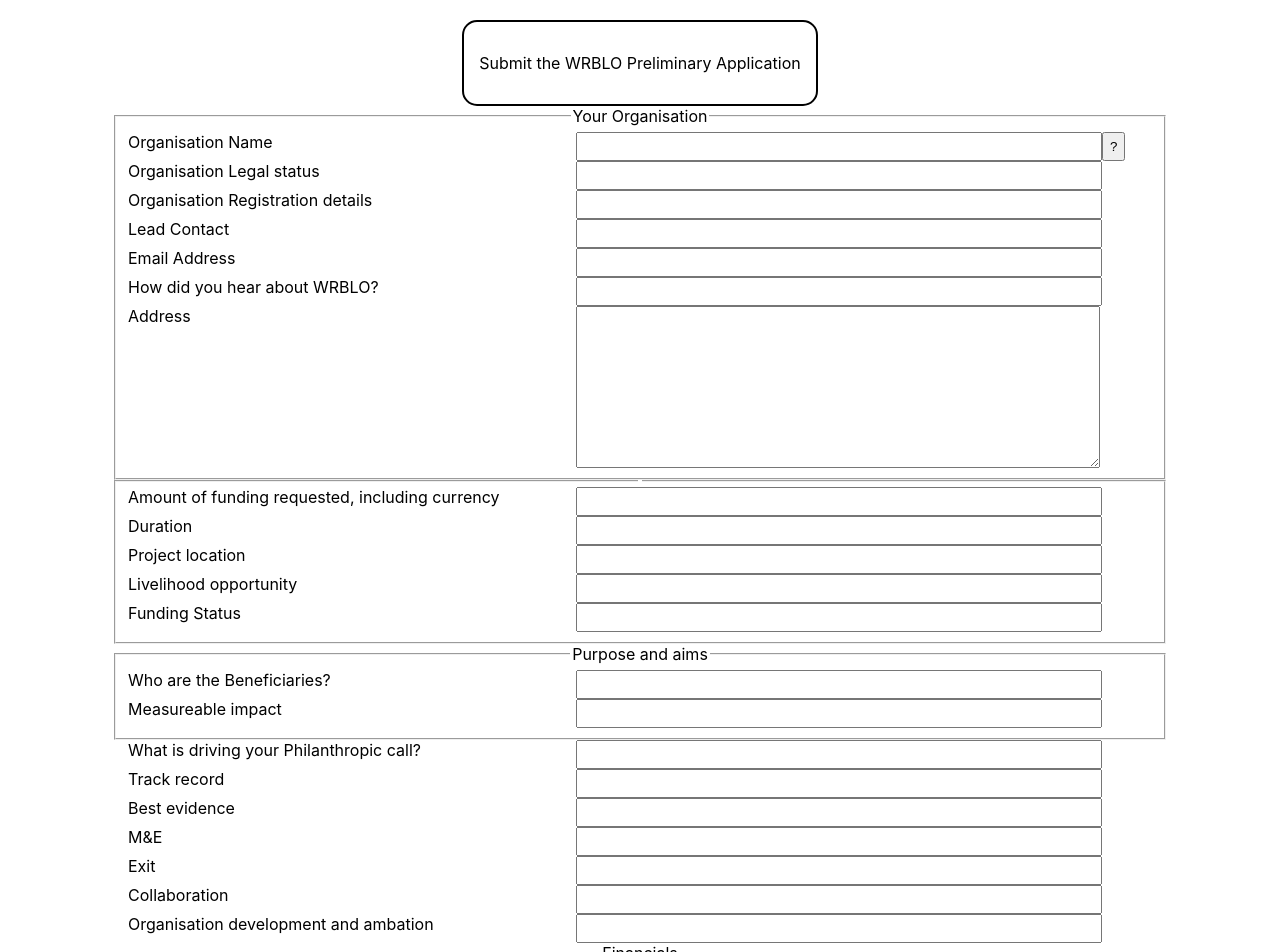
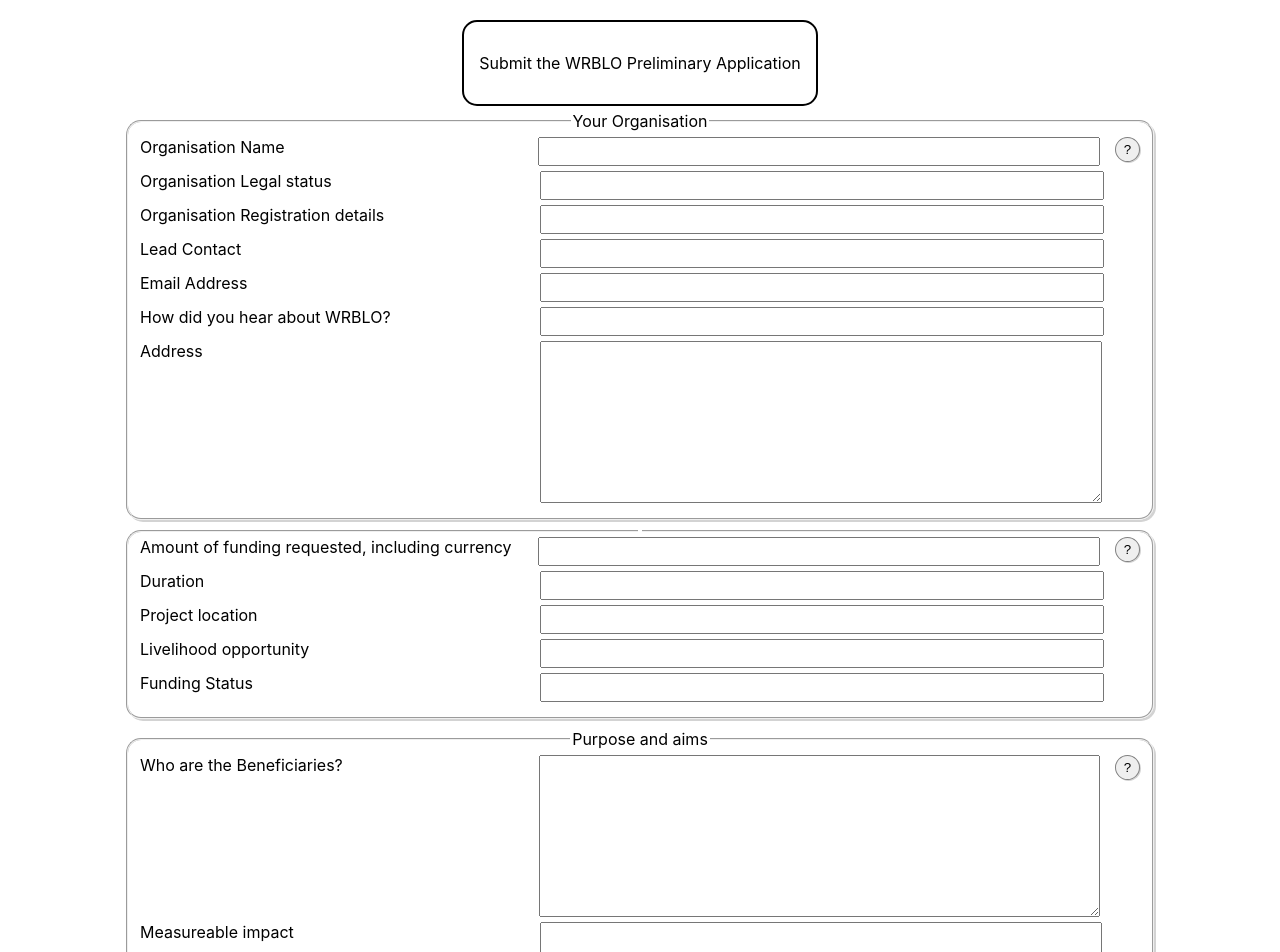
Before and after one commit to Raxxius/wrblo-apply-v2-form, a React (Create React App) app: page / in a window 1280 px wide. Shown: the top 952 px of the page. Built offline with nearby package versions, Linux system fonts and the light colour scheme.

Commit message:
additional styling and example2 building

```diff
--- a/src/Components/FormBuilder.jsx
+++ b/src/Components/FormBuilder.jsx
@@ -10,7 +10,7 @@
  * {
  * id: 'str'
  * listType: 'str',
- * formTitle: '{title of form}'
+ * formtitle: '{title of form}'
  * formText: '{User input text}'
  * maxCharacter: '{max number of characters in the input}
  * }
@@ -29,10 +29,6 @@
 /* indivdual form component */
 
 const FormItem = (props) => {
-  const style = {
-    display: "flex",
-    flexDirection: "row",
-  };
 
   let helpButton = "";
 
@@ -52,7 +48,7 @@
       onChange={handleChange}
       value={props.value}
       style={{
-        width: "40vw",
+        width: "550px",
         textAlign: "left",
         padding: "5px",
       }}
@@ -68,7 +64,7 @@
         onChange={handleChange}
         value={props.value}
         style={{
-          width: "40vw",
+          width: "550px",
           textAlign: "left",
           padding: "5px",
           height: "150px",
@@ -103,18 +99,18 @@
       style={{
         display: "flex",
         flexDirection: "row",
-        width: "80vw",
+        width: "1000px",
       }}
     >
       <label
         className="form"
         htmlFor={props.id}
         style={{
-          width: "35vw",
+          width: "400px",
           textAlign: "left",
         }}
       >
-        {props.formTitle}
+        {props.formtitle}
       </label>
       {input}
       {helpButton}
@@ -168,10 +164,10 @@
     );
     const emailBody = formData.map((form) => {
       if (form.listType !== "fieldset") {
-        return `%0A%0A ${form.formTitle}: %0A%0A ${form.formText}`;
+        return `%0A%0A ${form.formtitle}: %0A%0A ${form.formText}`;
       } else {
         const subForm = form["list"].map((subform) => {
-          return `%0A%0A ${subform.formTitle}: %0A%0A ${subform.formText}`;
+          return `%0A%0A ${subform.formtitle}: %0A%0A ${subform.formText}`;
         });
         return `%0A%0A ${form.legend} ${subForm}`;
       }
@@ -213,6 +209,7 @@
     }
   });
 
+  /* Core return render **/
   return (
     <div className="form-box" style={style}>
       <div
@@ -262,7 +259,7 @@
           <input
             type="file"
             name="load"
-            formTitle="Load from Text file"
+            formtitle="Load from Text file"
             onChange={handleLoad}
           />
         </div>
--- a/src/Tests/Example2.jsx
+++ b/src/Tests/Example2.jsx
@@ -1,210 +1,228 @@
 const WRBLO_PRELIMINARY = {
   formList: [
     {
-            id: '0',
-            listType: 'fieldset',
-            legend: 'Your Organisation',
+      id: "0",
+      listType: "fieldset",
+      legend: "Your Organisation",
       list: [
         {
-                id: '1A',
-                listType: 'text',
-                formTitle: 'Organisation Name',
-                formText: '',
+          id: "1A",
+          listType: "text",
+          formtitle: "Organisation Name",
+          formText: "",
           maxCharacter: 150,
-                helpButton: `The first and usually the easiest part of the application asks for the applicant group's name, address, and telephone/fax numbers. However, WRBLO will expect the most senior person or chairperson to be the designated contact for signing contracts etc if you are successful be sure to have someone who can sign the application on the organisation’s behalf listed as the key contact.`
+          helpButton: `The first and usually the easiest part of the application asks for the applicant group's name, address, and telephone/fax numbers. However, WRBLO will expect the most senior person or chairperson to be the designated contact for signing contracts etc if you are successful be sure to have someone who can sign the application on the organisation’s behalf listed as the key contact.`,
         },
         {
-                id: '1B',
-                listType: 'text',
-                formTitle: 'Organisation Legal status',
-                formText: '',
+          id: "1B",
+          listType: "text",
+          formtitle: "Organisation Legal status",
+          formText: "",
           maxCharacter: 150,
         },
         {
-                id: '1C',
-                listType: 'text',
-                formTitle: 'Organisation Registration details',
-                formText: '',
+          id: "1C",
+          listType: "text",
+          formtitle: "Organisation Registration details",
+          formText: "",
           maxCharacter: 150,
         },
         {
-                id: '1D',
-                listType: 'text',
-                formTitle: 'Lead Contact',
-                formText: '',
+          id: "1D",
+          listType: "text",
+          formtitle: "Lead Contact",
+          formText: "",
           maxCharacter: 150,
         },
         {
-                id: '1E',
-                listType: 'email',
-                formTitle: 'Email Address',
-                formText: '',
+          id: "1E",
+          listType: "email",
+          formtitle: "Email Address",
+          formText: "",
           maxCharacter: 150,
         },
         {
-                id: '1E',
-                listType: 'text',
-                formTitle: 'How did you hear about WRBLO?',
-                formText: '',
+          id: "1F",
+          listType: "text",
+          formtitle: "How did you hear about WRBLO?",
+          formText: "",
           maxCharacter: 150,
         },
         {
-                id: '1F',
-                listType: 'textarea',
-                formTitle: 'Address',
-                formText: '',
+          id: "1G",
+          listType: "textarea",
+          formtitle: "Address",
+          formText: "",
           maxCharacter: 250,
-            }]
+        },
+      ],
     },
     {
-            id: '4',
-            listType: 'fieldset',
-            legend: '',
-            list: [{
-                id: '5',
-                listType: 'text',
-                formTitle: 'Amount of funding requested, including currency',
-                formText: '',
+      id: "4",
+      listType: "fieldset",
+      legend: "",
+      list: [
+        {
+          id: "5",
+          listType: "text",
+          formtitle: "Amount of funding requested, including currency",
+          formText: "",
+          maxCharacter: 150,
+          helpButton:
+            "WRBLO will require a realistic and well-costed budget to be submitted with the application. Regardless of what you ask us for - you will need to fully cost the project and include every possible expense. WRBLO will not generally pay for items retrospectively, i.e. they will not backdate a grant for items purchased or salaries already paid. You need to wait to hear if you have been successful before any expenditure for the items requested can be made. When applying for funding to cover capital build and equipment, you will need realistic estimates and quotes. For salaries, you are recommended to choose a salary level from a recognized scale. For overheads, it is necessary to detail how you have calculated the costs, for example from previous bills or costs in similar projects. If you are budgeting for a project, which lasts for more than a year, you will have to take inflation and general cost of living increases into account. Staff salary increases, potential increases in electricity, telephone charges and even stationery all have to be budgeted for. Also, if you are applying for a project that is due to start several months away, will the price have increased during those ten months? Consider that WRBLO may accept volunteer hours as a community contribution known as a contribution in-kind as match funding. Match funding is where WRBLO agrees to fund only a percentage of costs and expects funding to be ‘matched' from other sources.",
+        },
+        {
+          id: "6",
+          listType: "text",
+          formtitle: "Duration",
+          formText: "",
           maxCharacter: 150,
         },
         {
-                id: '6',
-                listType: 'text',
-                formTitle: 'Duration',
-                formText: '',
+          id: "7",
+          listType: "text",
+          formtitle: "Project location",
+          formText: "",
           maxCharacter: 150,
         },
         {
-                id: '7',
-                listType: 'text',
-                formTitle: 'Project location',
-                formText: '',
+          id: "8",
+          listType: "text",
+          formtitle: "Livelihood opportunity",
+          formText: "",
           maxCharacter: 150,
         },
         {
-                id: '8',
-                listType: 'text',
-                formTitle: 'Livelihood opportunity',
-                formText: '',
+          id: "9",
+          listType: "text",
+          formtitle: "Funding Status",
+          formText: "",
+          maxCharacter: 150,
+        },
+      ],
+    },
+    {
+      id: "10",
+      listType: "fieldset",
+      legend: "Purpose and aims",
+      list: [
+        {
+          id: "11",
+          listType: "textarea",
+          formtitle: "Who are the Beneficiaries?",
+          formText: "",
+          maxCharacter: 1000,
+          helpButton:
+            "Also referred to as your vision and mission, it is useful to have a standard set of aims and objectives that your organisation has agreed to that you can copy and paste into every grant application. Top Tip: Start a document full of the things that you add to grant applications regularly. This will save you time in the future by having a single document will all these pieces of the application to hand.",
+        },
+        {
+          id: "12",
+          listType: "textarea",
+          formtitle: "Measureable impact",
+          formText: "",
+          maxCharacter: 1000,
+        },
+      ],
+    },
+    {
+      id: "13",
+      listType: "textarea",
+      formtitle: "What is driving your Philanthropic call?",
+      formText: "",
+      maxCharacter: 1000,
+      helpButton:
+        "Increasingly WRBLO will want to see that there is evidence to prove that what you are applying for is needed in the community or location where you are applying. How can you prove it? Have you looked at national statistics and seen if your area performs above or below the national average? Have you conducted quantitative or qualitative surveys or other forms of feedback in your community to see what the residents say? To demonstrate the extent of the ‘need', it is often useful to cite statistics from a recognised source. So do some homework. Ask around. Find out what are the needs in your community and what is the evidence for it.",
+    },
+    {
+      id: "14",
+      listType: "textarea",
+      formtitle: "Track record",
+      formText: "",
+      maxCharacter: 1000,
+      helpButton:
+        "WRBLO will want to know a little bit about your history. We will want to determine if you have done similar work to that for which you are applying. What size/scale has your organisation been working to in the past? If WRBLO gave you this money, would you have the capacity and previous experience to implement the project as you propose? Giving a good background of your organisation relevant to the grant that you are applying for is what is required here.",
+    },
+    {
+      id: "15",
+      listType: "textarea",
+      formtitle: "Best evidence",
+      formText: "",
+      maxCharacter: 1000,
+    },
+    {
+      id: "16",
+      listType: "textarea",
+      formtitle: "M&E",
+      formText: "",
+      maxCharacter: 1000,
+      helpButton:
+        "WRBLO will want to know how successful (or not) investment in your project has been. At a minimum, we will ask for projects to be self-assessed. That is, we ask the applicant to state upfront how it plans to assess the project, collect the monitoring information and conduct the evaluation of the project. If the monitoring and evaluation processes are included at the project planning stage, this becomes much easier to answer. In addition to your internal monitoring and evaluation processes, WRBLO will act as an external evaluator to provide an independent eye.",
+    },
+    {
+      id: "17",
+      listType: "textarea",
+      formtitle: "Exit",
+      formText: "",
+      maxCharacter: 1000,
+    },
+    {
+      id: "18",
+      listType: "textarea",
+      formtitle: "Collaboration",
+      formText: "",
+      maxCharacter: 1000,
+    },
+    {
+      id: "19",
+      listType: "textarea",
+      formtitle: "Organisation development and ambation",
+      formText: "",
+      maxCharacter: 1000,
+      helpButton: "When WRBLO asks if the project is sustainable we want to know how you will fund the project beyond the amount of money we agree to provide. You have 3 options: 1. that the project will finish at the end of the grant period 2. that the project will secure funding from other sources 3. that the project will generate its revenue through services/contract delivery etc.Don’t rely on other organisations to sustain your project for you. It would be unrealistic to state that you expect a statutory body to take on the funding of your project unless you have very strong evidence and commitments to that effect. You are best advised to demonstrate what you can realistically do within your resources to secure ongoing funding for the project and/or show how you can wind down the project in an orderly manner."
+    },
+    {
+      id: "20",
+      listType: "fieldset",
+      legend: "Financials",
+      list: [
+        {
+          id: "21",
+          listType: "text",
+          formtitle: "Income",
+          formText: "",
           maxCharacter: 150,
         },
         {
-                id: '9',
-                listType: 'text',
-                formTitle: 'Funding Status',
-                formText: '',
-                maxCharacter: 150,
-            }]
-        },
-        {
-            id: '10',
-            listType: 'fieldset',
-            legend: 'Purpose and aims',
-            list: [{
-                id: '11',
-                listType: 'text',
-                formTitle: 'Who are the Beneficiaries?',
-                formText: '',
+          id: "22",
+          listType: "text",
+          formtitle: "Funds/reserves/savings",
+          formText: "",
           maxCharacter: 150,
         },
         {
-                id: '12',
-                listType: 'text',
-                formTitle: 'Measureable impact',
-                formText: '',
-                maxCharacter: 150,
-            }]
-        },
-        {
-            id: '13',
-            listType: 'text',
-            formTitle: 'What is driving your Philanthropic call?',
-            formText: '',
+          id: "23",
+          listType: "text",
+          formtitle: "Expenditure",
+          formText: "",
           maxCharacter: 150,
         },
         {
-            id: '14',
-            listType: 'text',
-            formTitle: 'Track record',
-            formText: '',
+          id: "24",
+          listType: "text",
+          formtitle: "Reserves policy",
+          formText: "",
           maxCharacter: 150,
         },
         {
-            id: '15',
-            listType: 'text',
-            formTitle: 'Best evidence',
-            formText: '',
+          id: "25",
+          listType: "text",
+          formtitle: "Currency",
+          formText: "",
           maxCharacter: 150,
         },
-        {
-            id: '16',
-            listType: 'text',
-            formTitle: 'M&E',
-            formText: '',
-            maxCharacter: 150,
+      ],
     },
-        {
-            id: '17',
-            listType: 'text',
-            formTitle: 'Exit',
-            formText: '',
-            maxCharacter: 150,
-        },
-        {
-            id: '18',
-            listType: 'text',
-            formTitle: 'Collaboration',
-            formText: '',
-            maxCharacter: 150,
-        },
-        {
-            id: '19',
-            listType: 'text',
-            formTitle: 'Organisation development and ambation',
-            formText: '',
-            maxCharacter: 150,
-        },
-        {
-            id: '20',
-            listType: 'fieldset',
-            legend: 'Financials',
-            list: [{
-                id: '21',
-                listType: 'text',
-                formTitle: 'Income',
-                formText: '',
-                maxCharacter: 150,
-            },
-            {
-                id: '22',
-                listType: 'text',
-                formTitle: 'Funds/reserves/savings',
-                formText: '',
-                maxCharacter: 150,
-            },
-            {
-                id: '23',
-                listType: 'text',
-                formTitle: 'Expenditure',
-                formText: '',
-                maxCharacter: 150,
-            },
-            {
-                id: '24',
-                listType: 'text',
-                formTitle: 'Reserves policy',
-                formText: '',
-                maxCharacter: 150,
-            },
-            {
-                id: '25',
-                listType: 'text',
-                formTitle: 'Currency',
-                formText: '',
-                maxCharacter: 150,
-            }]
-        },
-    ]
-}
+  ],
+};
 
-export default WRBLO_PRELIMINARY
+export default WRBLO_PRELIMINARY;
--- a/src/index.css
+++ b/src/index.css
@@ -11,3 +11,27 @@
   font-family: source-code-pro, Menlo, Monaco, Consolas, 'Courier New',
     monospace;
 }
+
+fieldset {
+  margin: 5px;
+  border-radius: 15px;
+  box-shadow: 2px 2px lightgray;
+}
+
+button {
+  border: solid 1px grey;
+  height: 25px;
+  width: 25px;
+  border-radius: 50%;
+  margin-left: 15px;
+  box-shadow: 1px 1px lightgray;
+}
+
+button:hover {
+  background-color: grey;
+  border: solid 1px black;
+}
+
+.form_item {
+  padding-bottom: 5px;
+}
```
Lines whose indentation alone changed are shown as unchanged.
